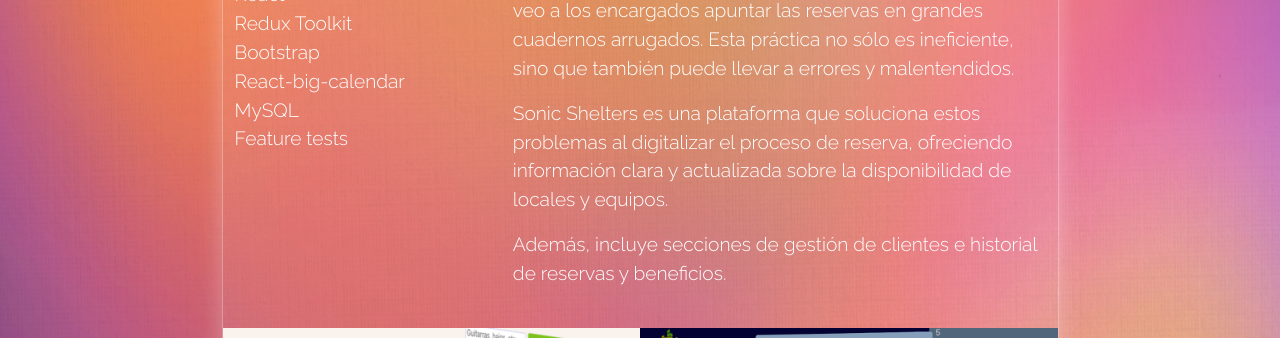
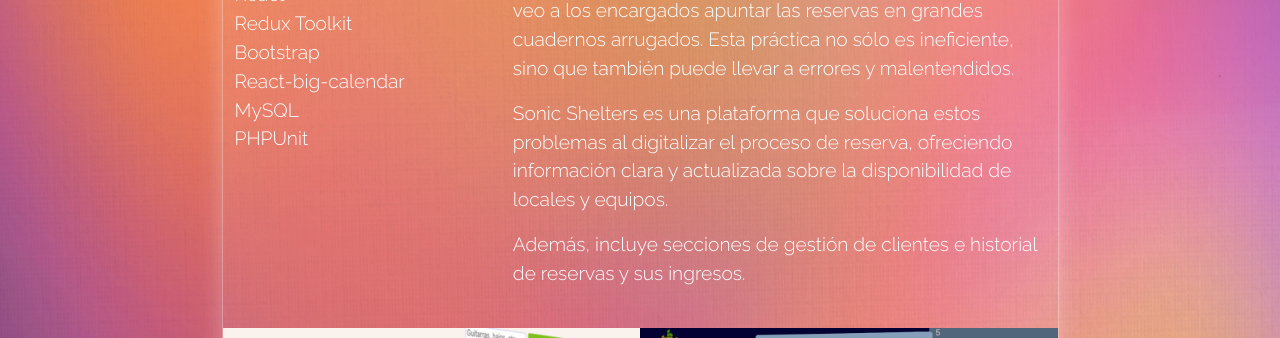
Before and after one commit to maparcepel/portafolio, a React (Create React App) app: page / in a window 1280 px wide. Shown: the part 1800-2138 px from the top of the page. Built offline with nearby package versions, Linux system fonts and the light colour scheme.

Commit message:
Update projects.js

```diff
--- a/src/data/projects.js
+++ b/src/data/projects.js
@@ -4,11 +4,11 @@
     'title': 'Sonic Shelters: Facilitando la Reserva de Locales de Ensayo y Equipos',
     'description': ['Como músico, al alquilar locales de ensayo, frecuentemente veo a los encargados apuntar las reservas en grandes cuadernos arrugados. Esta práctica no sólo es ineficiente, sino que también puede llevar a errores y malentendidos.',
         'Sonic Shelters es una plataforma que soluciona estos problemas al digitalizar el proceso de reserva, ofreciendo información clara y actualizada sobre la disponibilidad de locales y equipos.',
-        'Además, incluye secciones de gestión de clientes e historial de reservas y beneficios.'],
+        'Además, incluye secciones de gestión de clientes e historial de reservas y sus ingresos.'],
     'image1': "/assets/sonicshelters/sonicshelters.png",
     'image2': "/assets/sonicshelters/equipment.png",
     'image3': "/assets/sonicshelters/howitworks.png",
-    'technologies': ['Laravel', 'Inertia', 'Breeze', 'React', 'Redux Toolkit', 'Bootstrap', 'React-big-calendar', 'MySQL', 'Feature tests']
+    'technologies': ['Laravel', 'Inertia', 'Breeze', 'React', 'Redux Toolkit', 'Bootstrap', 'React-big-calendar', 'MySQL', 'PHPUnit']
 },
 
 ];
```
